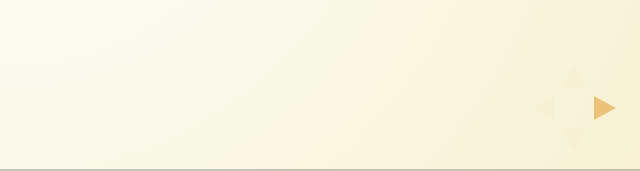
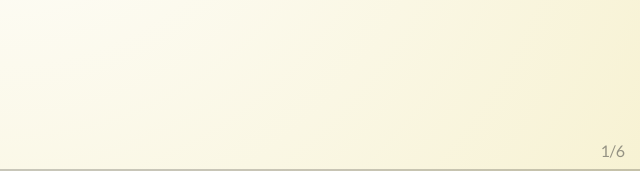
Before and after one commit to pldubouilh/Reveal.JS-WYSIWYG-ish, a website: page index.html in a window 1280 px wide. Shown: the part 626-797 px from the top of the page, 640-1280 px from the left. Drawn offline with Linux system fonts and the light colour scheme.

Commit message:
Toggle slides number

```diff
--- a/css/theme/beige.css
+++ b/css/theme/beige.css
@@ -301,4 +301,6 @@ body {
  * SLIDE NUMBER
  *********************************************/
 .reveal .slide-number {
-  color: rgba(231, 173, 82, 1);; }
+  color: #333;
+  font-size: 16px;
+}
--- a/js/reveal-js-wysiwyg-ish.js
+++ b/js/reveal-js-wysiwyg-ish.js
@@ -18,11 +18,12 @@
 // Full list of configuration options available at:
 // https://github.com/hakimel/reveal.js#configuration
 Reveal.initialize({
-	controls: true,
+	controls: false,
 	progress: true,
 	history: true,
 	center: false,
 	transition: 'fade', // none/fade/slide/convex/concave/zoom
+	slideNumber: 'c/t',
 
 	// Optional reveal.js plugins
 	dependencies: [
```
